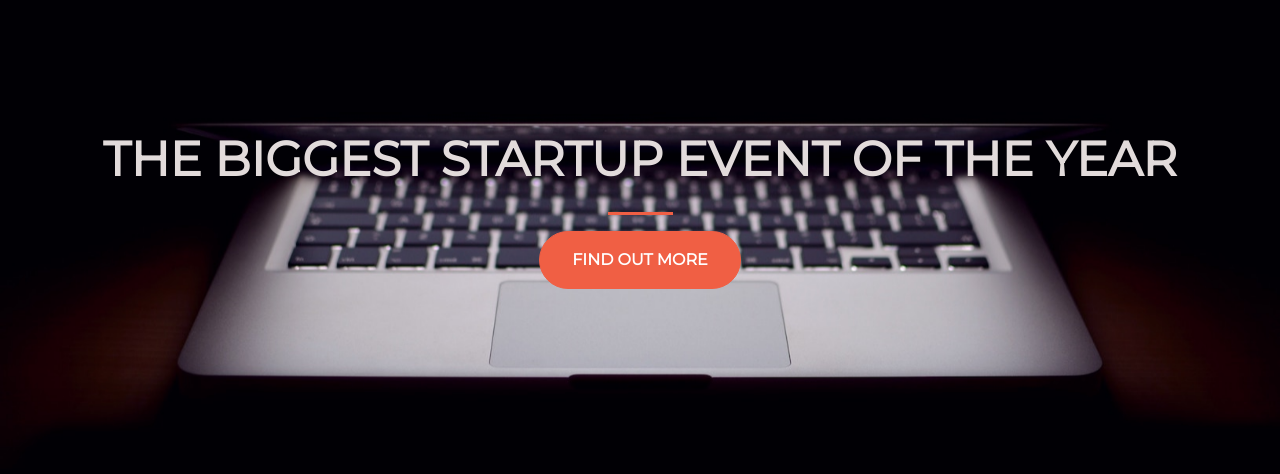
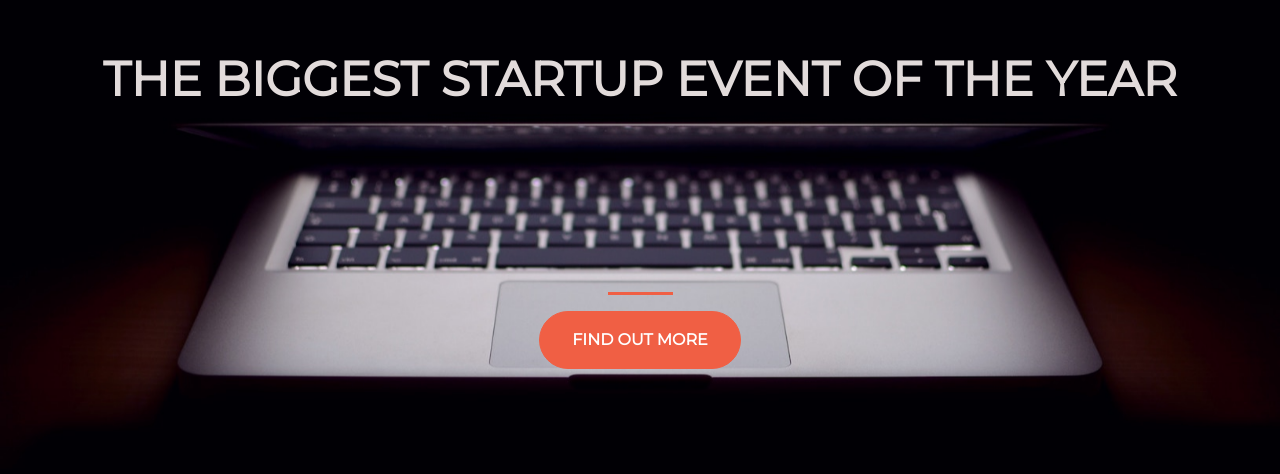
Before and after one commit to Kazim786/startup, a plain HTML site: page index.html in a window 1280 px wide. Shown: the part 190-664 px from the top of the page. Drawn offline with nearby package versions, Linux system fonts and the light colour scheme.

Commit message:
start up landing page is complete

```diff
--- a/index.html
+++ b/index.html
@@ -21,6 +21,8 @@
       <header class="text-center col-12">
         <h1 class="text-uppercase col-lg-12"><strong>The Biggest Startup Event of the Year</strong></h1>
       </header>
+      <div class="buffer col-12"></div> <!--isnt a bootstrap class. Its our own custom made. Did this to add space.-->
+
       <section class="text-center col-12">
         <!--doing col-12 will make it more visible that the text has been centered. Because now the element takes up the entire column-->
         <hr >
--- a/style.css
+++ b/style.css
@@ -53,6 +53,10 @@ hr{
     border-width: 3px;
 }
 
+.buffer{
+    height: 10rem;
+}
+
 
 /* body{
     background-image: url(/Users/apple/startup/header.jpg);
```
